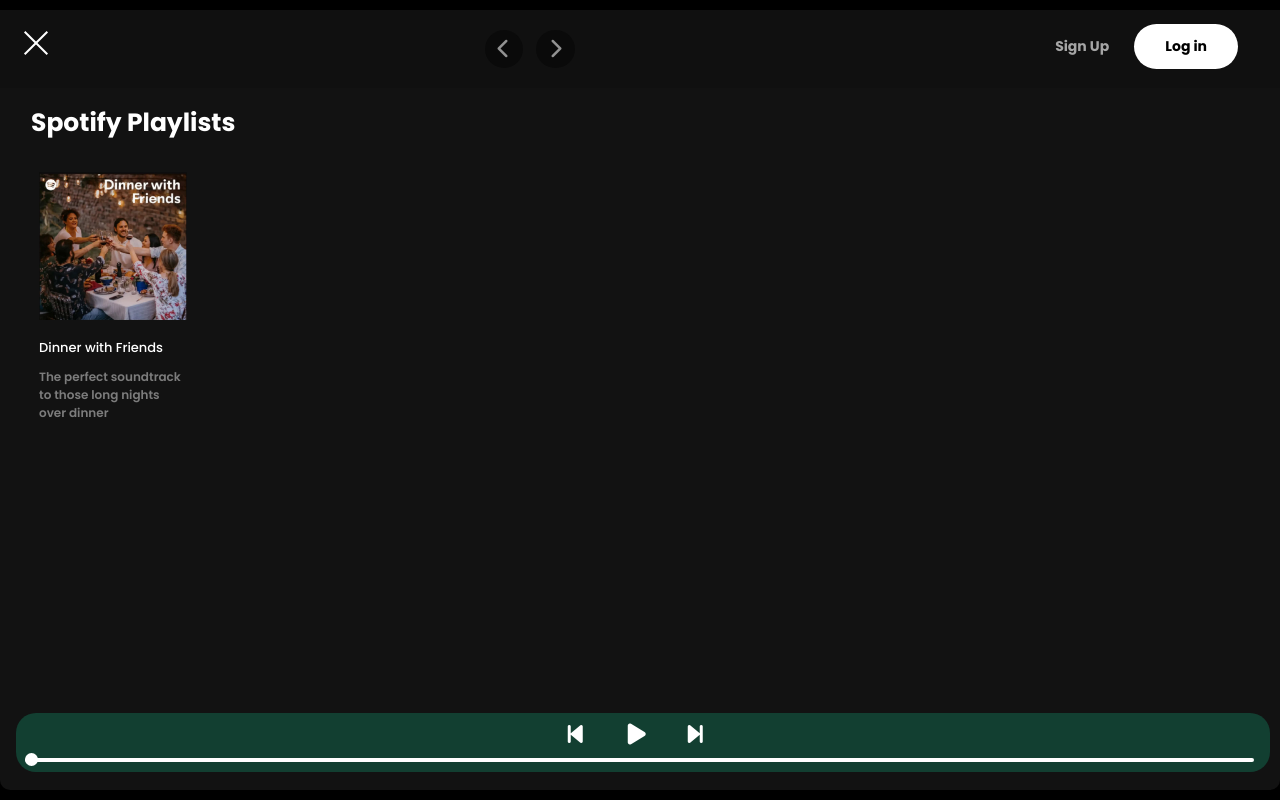
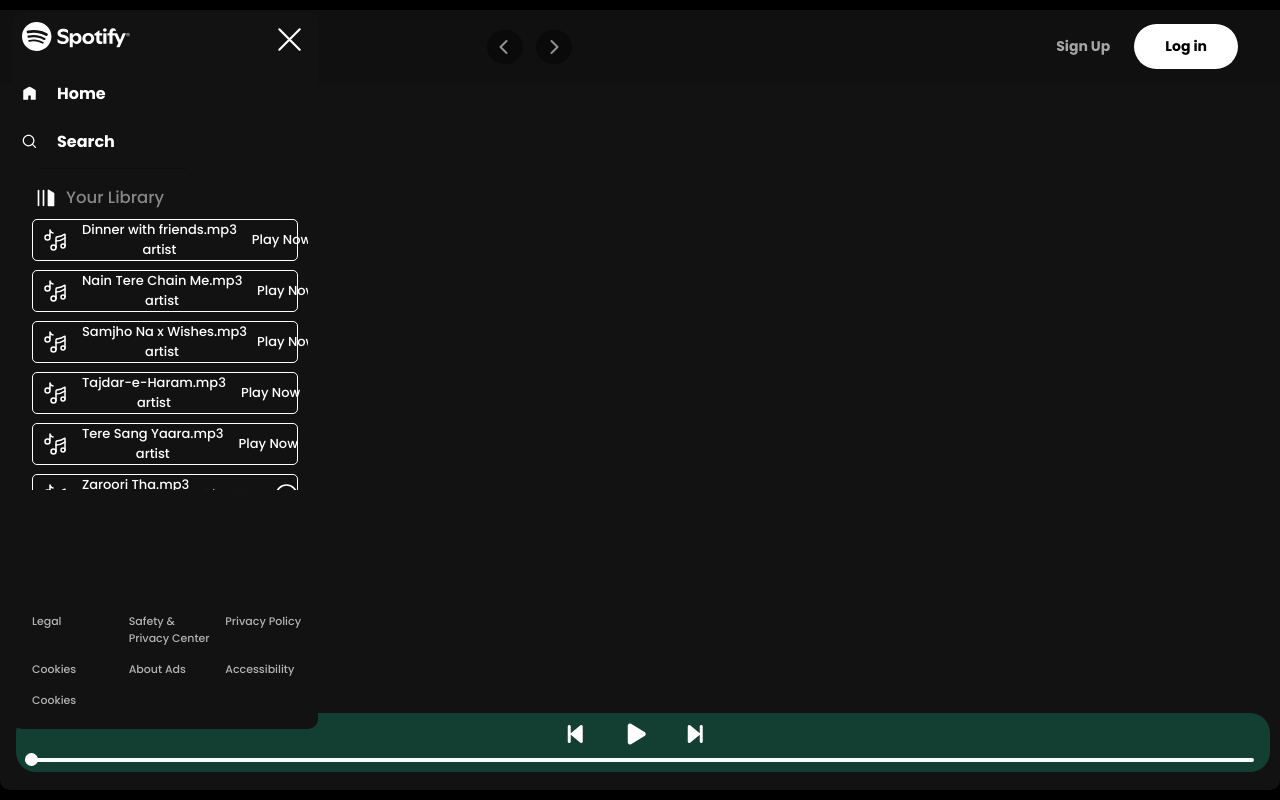
Before and after one commit to moeez5251/Spotify-Clone, a plain HTML site: page index.html in a window 1280 px wide. Both pictures are taken after a click on the element 33 px from the left and 49 px from the top of the page. Drawn offline with Linux system fonts and the light colour scheme.

Commit message:
Add files via upload

```diff
--- a/index.html
+++ b/index.html
@@ -13,9 +13,9 @@
 </head>
 
 <body>
-    <div class="container flex bg-black">
-
+    <div class="container-main flex bg-black">
         <div class="left ">
+            <img src="cross.svg" alt="cross" class="invert cross">
             <div class="home rounded bg-gray m1 p1">
                 <div class="logo">
                     <img style="width: 108px;" src="logo.svg" alt="Logo" class="invert">
@@ -65,14 +65,7 @@
         <div class="right bg-gray  rounded">
             <div class="header">
                 <div class="hamburger">
-                    <label class="container">
-                        <input type="checkbox">
-                        <div class="checkmark">
-                            <span></span>
-                            <span></span>
-                            <span></span>
-                        </div>
-                    </label>
+                 <img src="hamburger.svg" alt="hamburger" class="invert hamburger">
                 </div>
                 <div class="nav">
                     <i class="fa-solid fa-chevron-left"></i>
--- a/script.js
+++ b/script.js
@@ -108,5 +108,15 @@
 
         audio.currentTime = currentTime;
     })
+
+    // Event listner for hamburger
+
+    document.querySelector(".hamburger").addEventListener("click",()=>{
+        document.querySelector(".left").classList.add("left-animation")
+    })
+    document.querySelector(".cross").addEventListener("click",()=>{
+        document.querySelector(".left").classList.remove("left-animation")
+
+    })
 }
 main();
--- a/style.css
+++ b/style.css
@@ -12,7 +12,7 @@
     background-color: black;
     color: white;
 }
-.container{
+.container-main{
     height: 100vh;
 }
 .left {
@@ -93,80 +93,9 @@
 }
 .hamburger{
     display: none;
+
 }
-.container input {
-    position: absolute;
-    opacity: 0;
-    cursor: pointer;
-    height: 0;
-    width: 0;
-  }
 
-  .container {
-    position: relative;
-    cursor: pointer;
-    font-size: 20px;
-    user-select: none;
-  }
-
-  .checkmark {
-    position: relative;
-    top: 0;
-    left: 0;
-    height: 1.3em;
-    width: 1.3em;
-  }
-
-  .checkmark span {
-    width: 32px;
-    height: 2px;
-    background-color: white;
-    position: absolute;
-    transition: all 0.3s ease-in-out;
-    -webkit-transition: all 0.3s ease-in-out;
-    -moz-transition: all 0.3s ease-in-out;
-    -ms-transition: all 0.3s ease-in-out;
-    -o-transition: all 0.3s ease-in-out;
-  }
-
-  .checkmark span:nth-child(1) {
-    top: 10%;
-  }
-
-  .checkmark span:nth-child(2) {
-    top: 50%;
-  }
-
-  .checkmark span:nth-child(3) {
-    top: 90%;
-  }
-
-  .container input:checked + .checkmark span:nth-child(1) {
-    top: 50%;
-    transform: translateY(-50%) rotate(45deg);
-    -webkit-transform: translateY(-50%) rotate(45deg);
-    -moz-transform: translateY(-50%) rotate(45deg);
-    -ms-transform: translateY(-50%) rotate(45deg);
-    -o-transform: translateY(-50%) rotate(45deg);
-  }
-
-  .container input:checked + .checkmark span:nth-child(2) {
-    top: 50%;
-    transform: translateY(-50%) rotate(-45deg);
-    -webkit-transform: translateY(-50%) rotate(-45deg);
-    -moz-transform: translateY(-50%) rotate(-45deg);
-    -ms-transform: translateY(-50%) rotate(-45deg);
-    -o-transform: translateY(-50%) rotate(-45deg);
-  }
-
-  .container input:checked + .checkmark span:nth-child(3) {
-    transform: translateX(-50px);
-    -webkit-transform: translateX(-50px);
-    -moz-transform: translateX(-50px);
-    -ms-transform: translateX(-50px);
-    -o-transform: translateX(-50px);
-    opacity: 0;
-  }
 .card-container {
     margin: 10px 12px;
     display: flex;
@@ -376,19 +305,28 @@
 .songtime{
     text-align: right;
 }
-
+.cross{
+    position: absolute;
+    right: 23px;
+    top: 22px;
+    width: 35px;
+    cursor: pointer;
+}
 @media screen and (max-width:1350px) {
     .left{
-        background-color: rebeccapurple;
         position: absolute;
         left: -100%;
         z-index: 1;
-        width: 270px;
+        width: 330px;
     }
     .right{
         width: 100vw;
     }
  .hamburger{
     display: block;
+    cursor: pointer;
  }
+ .left-animation{
+    left: 0%;
 }
+}
```
Also changed, not shown: cross.svg (added), hamburger.svg (added).
